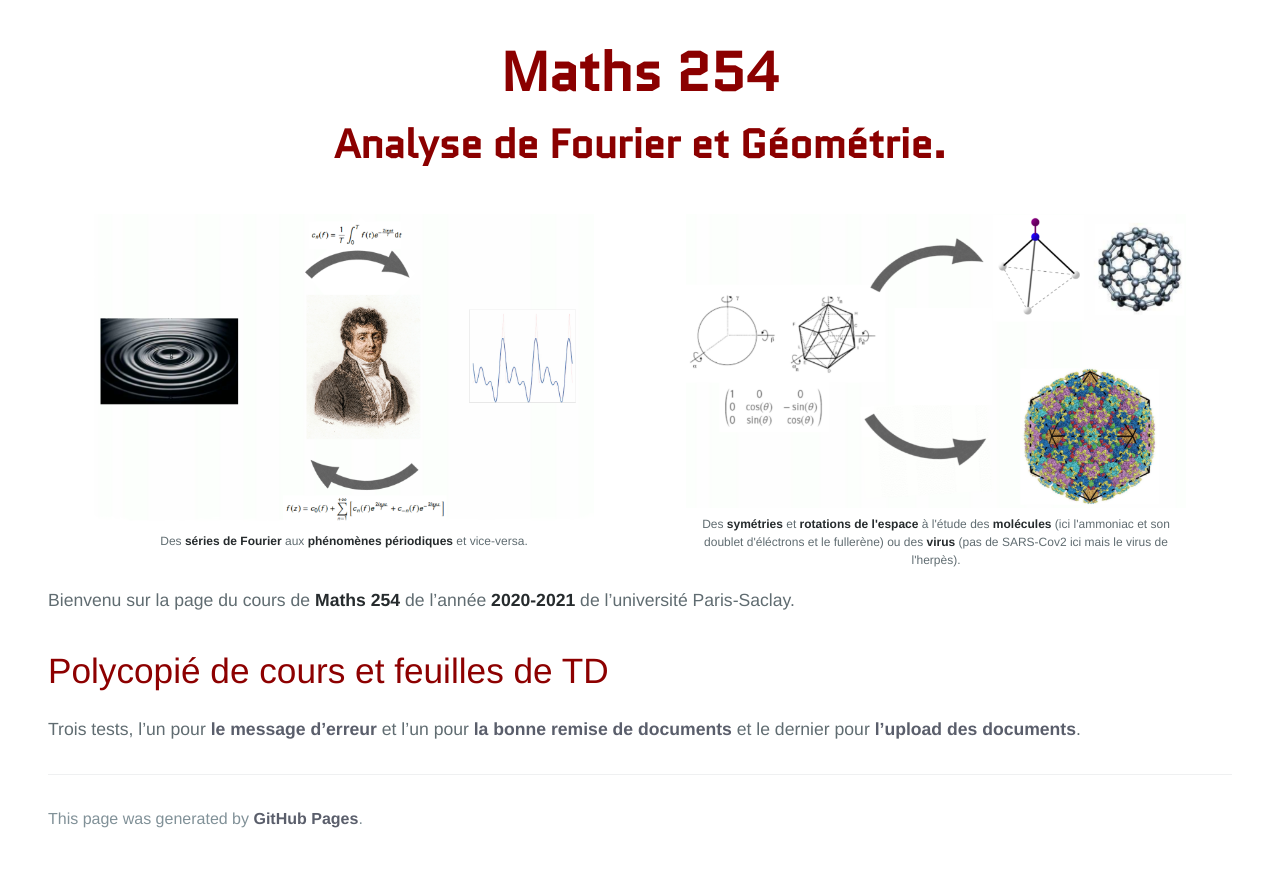
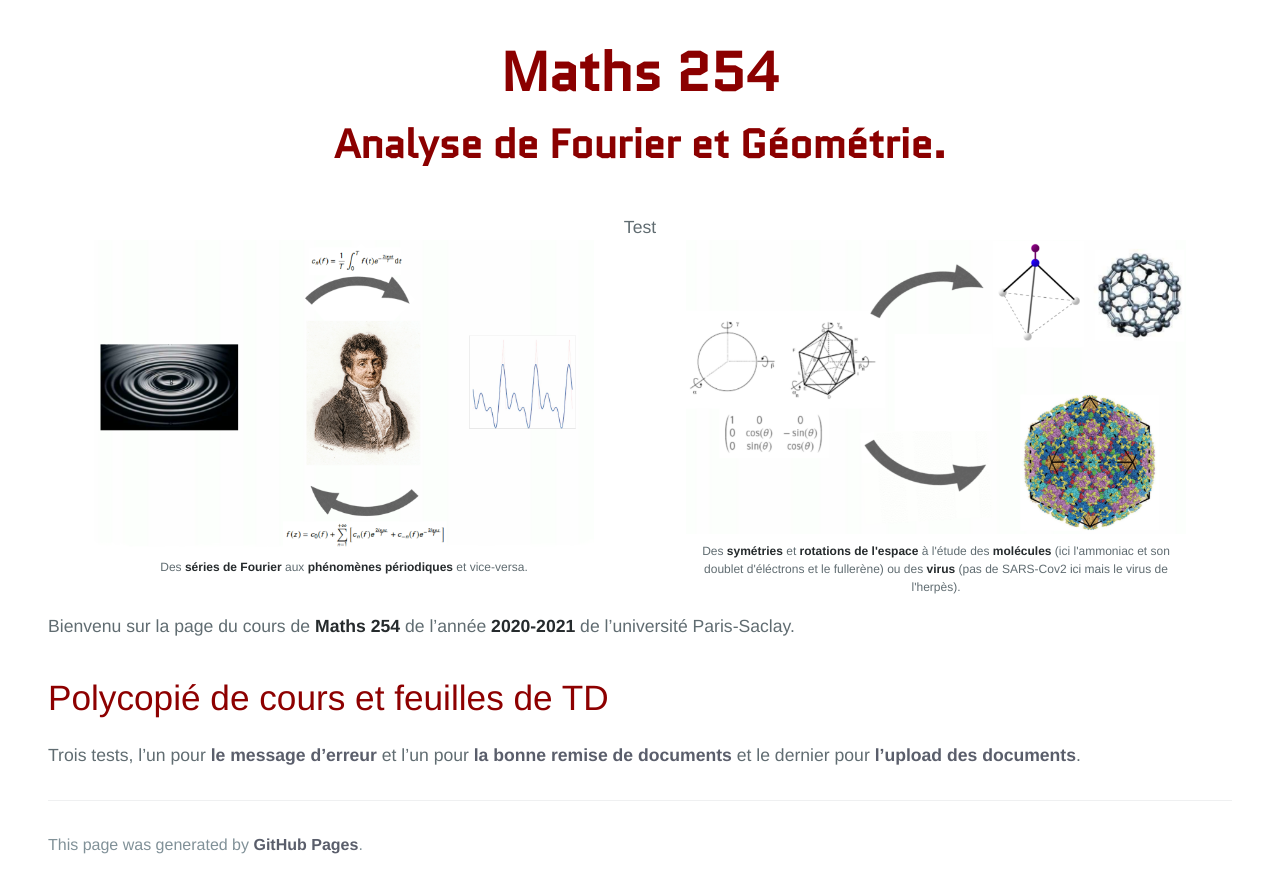
Before and after one commit to KevinDestagnol/algebre.github.io, a Jekyll site: the page built from index.md, in a window 1280 px wide. Shown: the part 260-1149 px from the top of the page. Built offline with Jekyll 4.4.1, drawn with Linux system fonts in a browser that asks for light colours; some web fonts are replaced; our own code applies the rules of GitHub Pages for plain Markdown files; before the commit the page ends 1123 px from its top, so only the background shows below that.

Commit message:
Update default.html

```diff
--- a/_layouts/default.html
+++ b/_layouts/default.html
@@ -73,7 +73,7 @@ typewriter();
    <div class="content">
       <p> Analyse de Fourier et Géométrie.</p>
       </div>
-        <div id="typedtext"></div>
+        <div id="typedtext"> Test</div>
       </center>
       <script>
        var images = ['Fourier1.png','Fourier1.png','Fourier1.png','Fourier1.png','Fourier1.png','Fourier1.png','Fourier1.png','Fourier1.png','Fourier2.png','Fourier2.png','Fourier2.png','Fourier2.png','Fourier2.png','Fourier2.png','Fourier2.png','Fourier2.png'];
```
